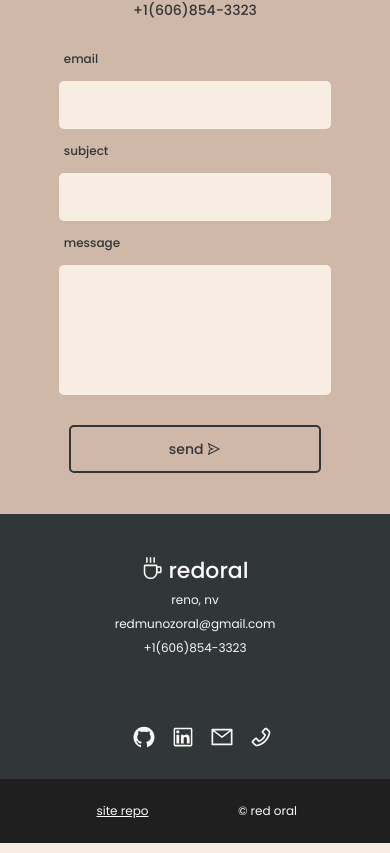
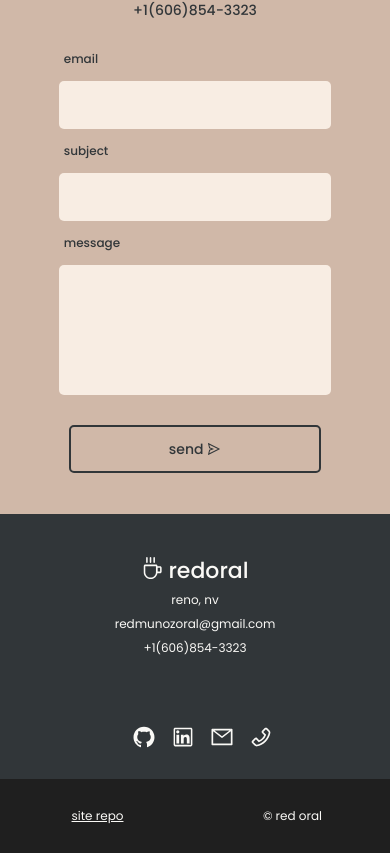
Before and after one commit to redoral/sass-portfolio, a React (Vite) app: page / in a window 390 px wide. Shown: the part 1883-2736 px from the top of the page. Built offline with nearby package versions, Linux system fonts and the light colour scheme.

Commit message:
Footer styling adjustments

```diff
--- a/src/components/footer/Footer.module.sass
+++ b/src/components/footer/Footer.module.sass
@@ -38,8 +38,8 @@
                 padding-left: 15px
     .bottomFooter
         display: flex
-        padding: 25px 0px
         background: #1f1f1f
+        padding-block: 20px
         span
             flex: 1
             display: flex
@@ -60,7 +60,6 @@
                 p
                     font-size: 12px
         .bottomFooter
-            padding: 20px 150px
             span
                 p
                     font-size: 12px
@@ -82,4 +81,4 @@
                 span
                     margin-top: 25px
         .bottomFooter
-            padding: 20px 50px
+            padding-block: 25px
```
